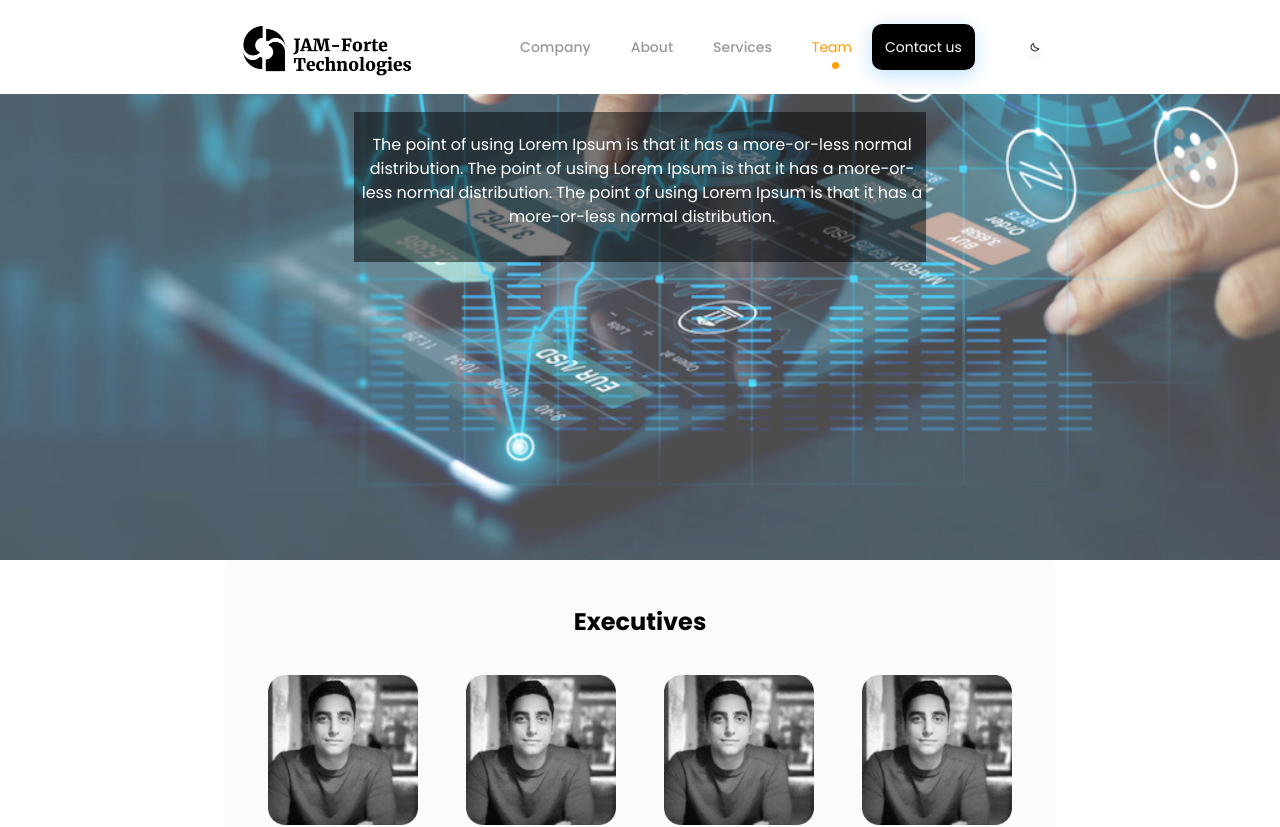
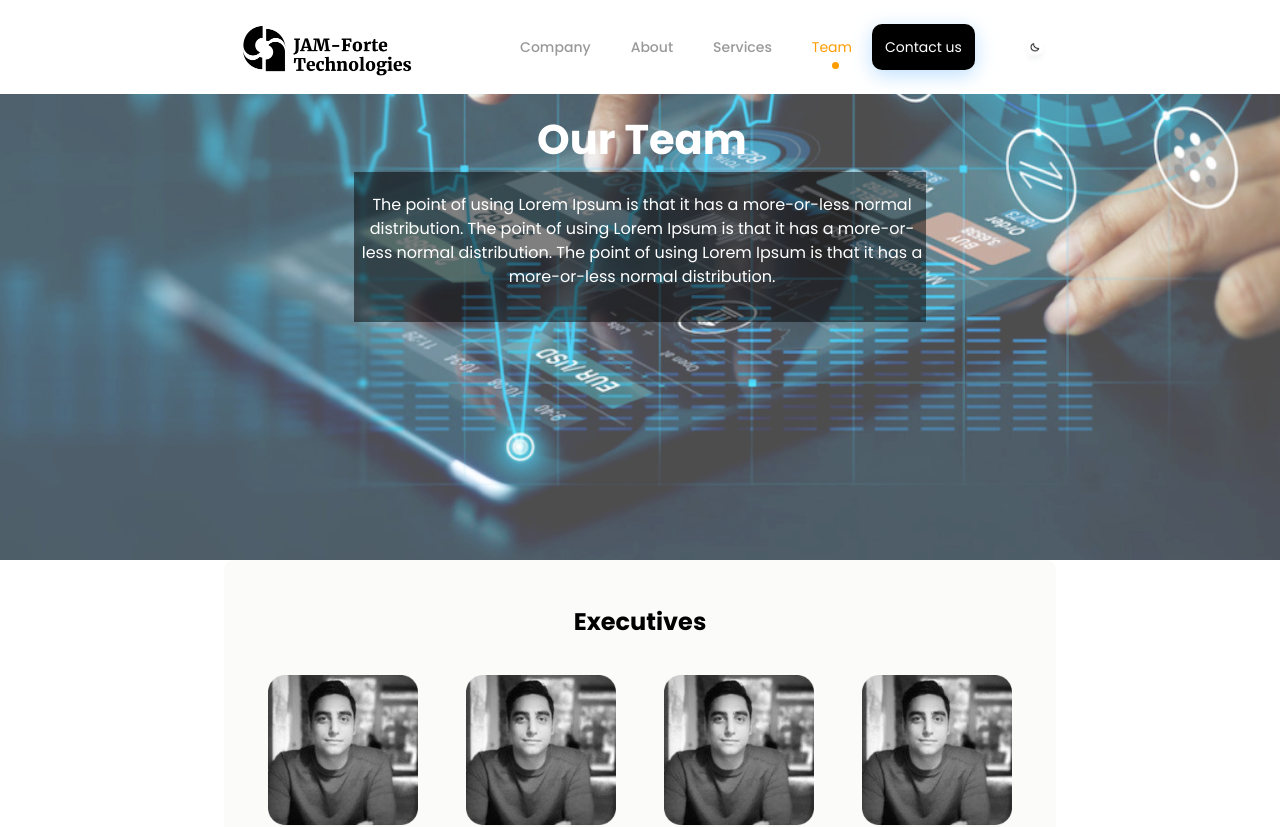
Before and after one commit to Erehmaryann/Erehmaryann.github.io, a React (Create React App) app: page /team in a window 1280 px wide. Shown: the top 827 px of the page. Built offline with nearby package versions, Linux system fonts and the light colour scheme.

Commit message:
fixed a bug

```diff
--- a/src/pages/team/team.tsx
+++ b/src/pages/team/team.tsx
@@ -25,7 +25,7 @@ function Team() {
         <div className="absolute left-0 right-0 w-full h-full">
           <img className="object-cover h-full" src={teamBg} alt="hero bg-img" />
         </div>
-        <div className="z-10 absolute flex h-full flex-col items-center text-center md:w-[55%] sm:px-4 pt-[60px]">
+        <div className="z-10 absolute flex h-full flex-col items-center text-center md:w-[55%] sm:px-4 pt-[120px]">
           <h2 className="text-[#fff] md:w-[45%] text-[2.6rem] font-bold leading-10 pl-1">
             Our Team
           </h2>
```
